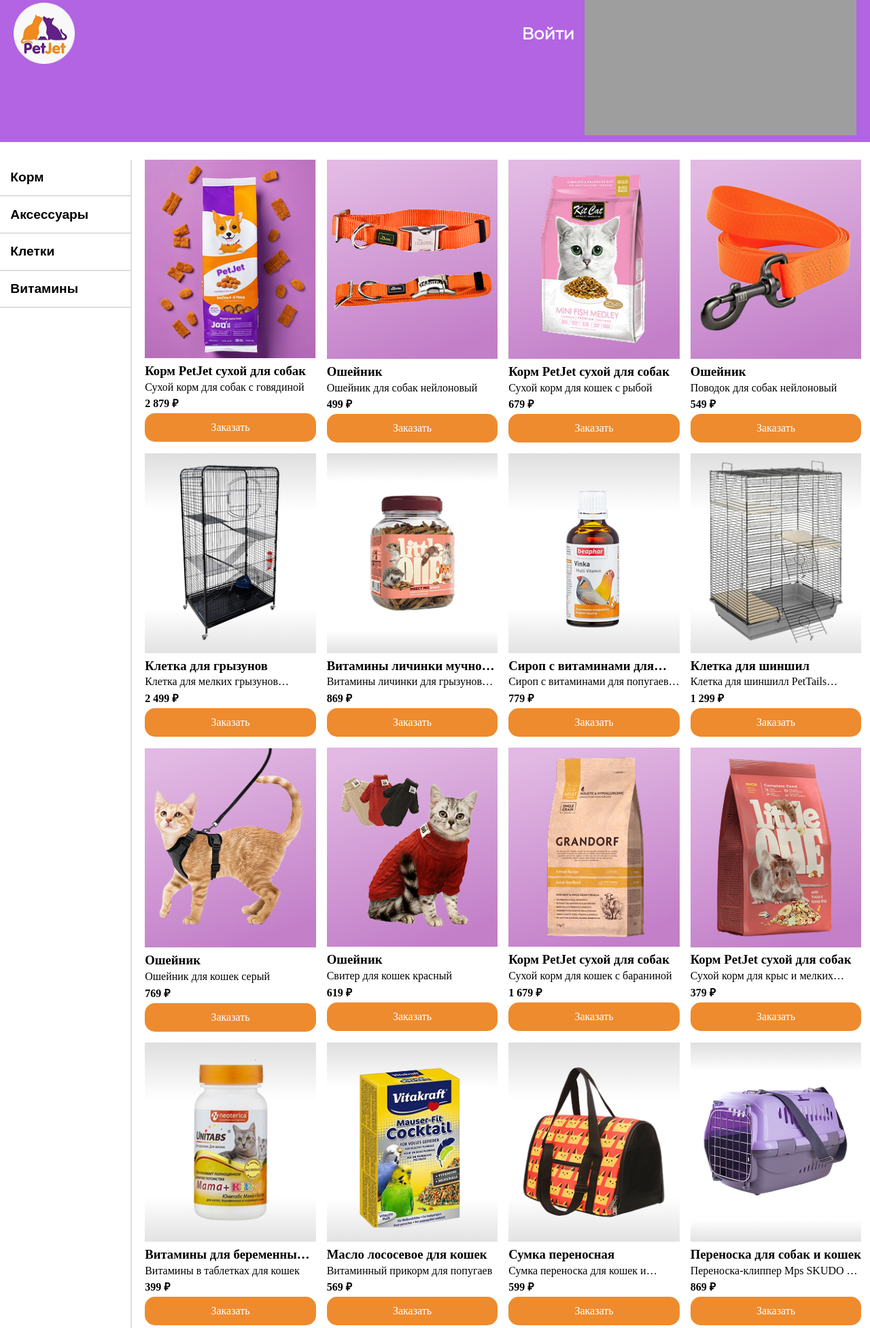
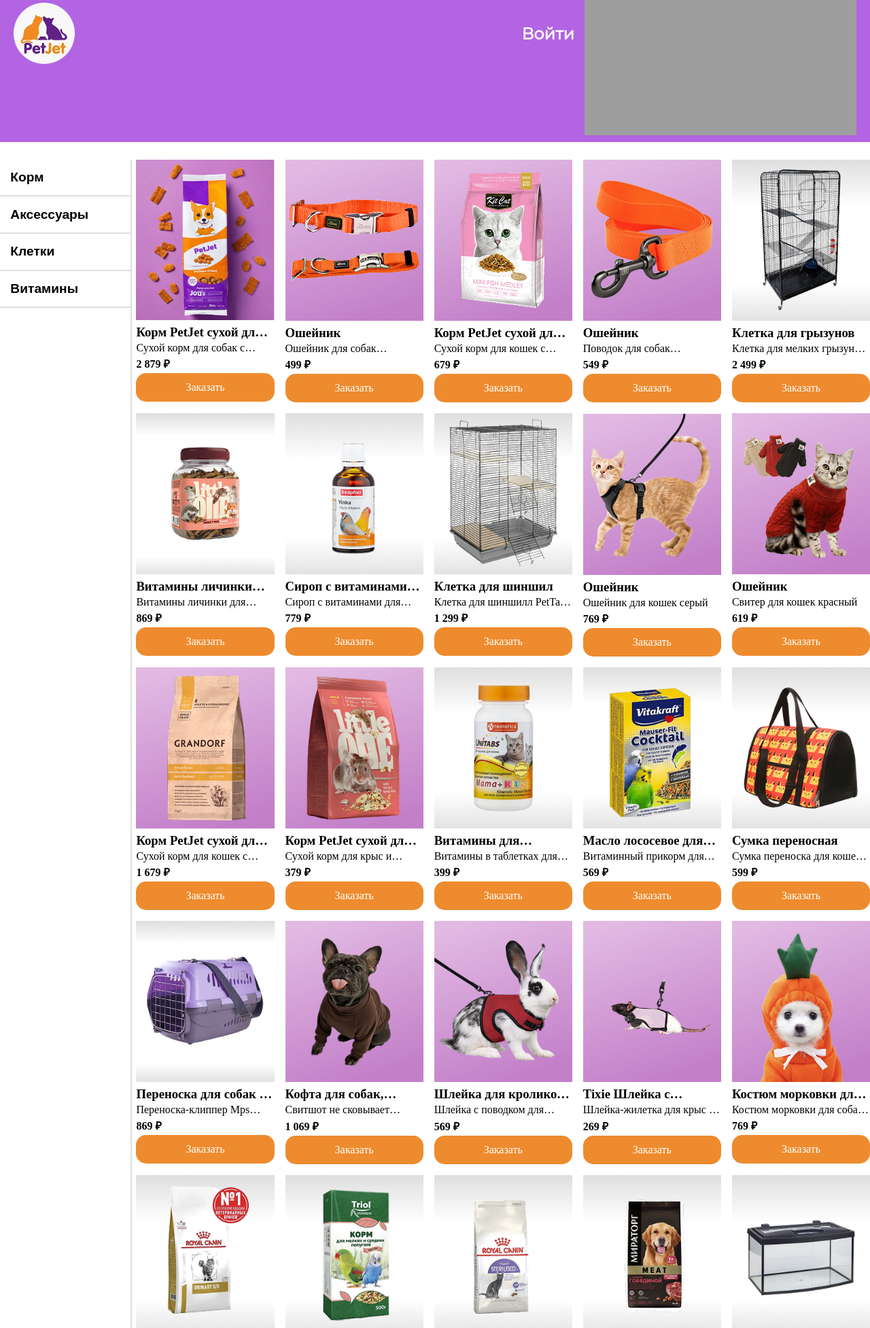
Before and after one commit to 3ISIP-722/Emo-Pugs, a PHP site: the page made by project pages/zoomagazin.html in a window 1280 px wide. Shown: the part 111-2065 px from the top of the page at 68% size. Run offline with PHP 8.4, Linux system fonts and the light colour scheme; grey boxes are pictures that could not be loaded.

Commit message:
фиксим

```diff
--- a/css/page2.css
+++ b/css/page2.css
@@ -180,6 +180,7 @@
 .negr img {
   filter: invert(100%);
 }
+
 .negr:hover img {
   filter: invert(30%) sepia(9%) saturate(6147%) hue-rotate(339deg)
     brightness(97%) contrast(92%);
@@ -244,10 +245,8 @@
 
 .products {
   display: grid;
-  grid-template-columns: 1fr 1fr 1fr 1fr;
+  grid-template-columns: repeat(auto-fill, minmax(200px, 1fr));
   gap: 16px;
-  grid-template-rows: auto;
-  margin: 0 1%;
 }
 
 /*Модалки*/
```
